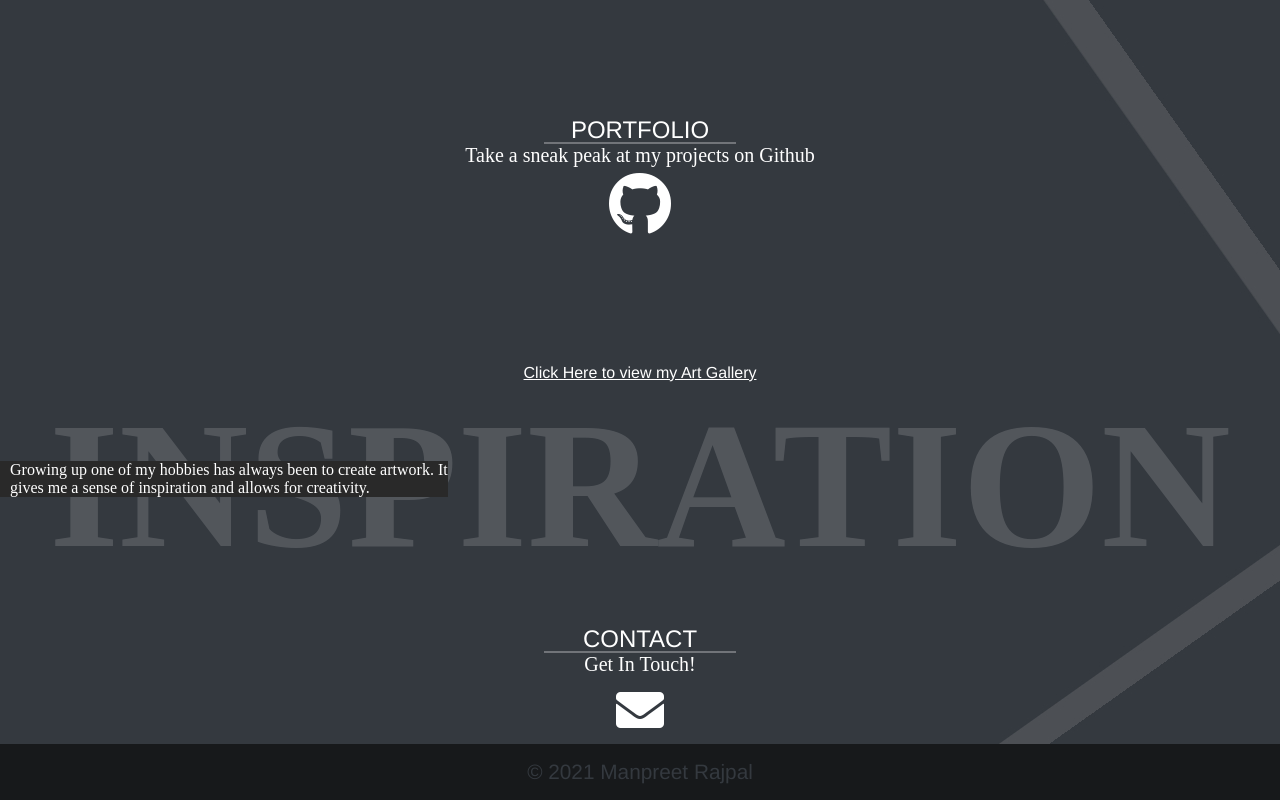
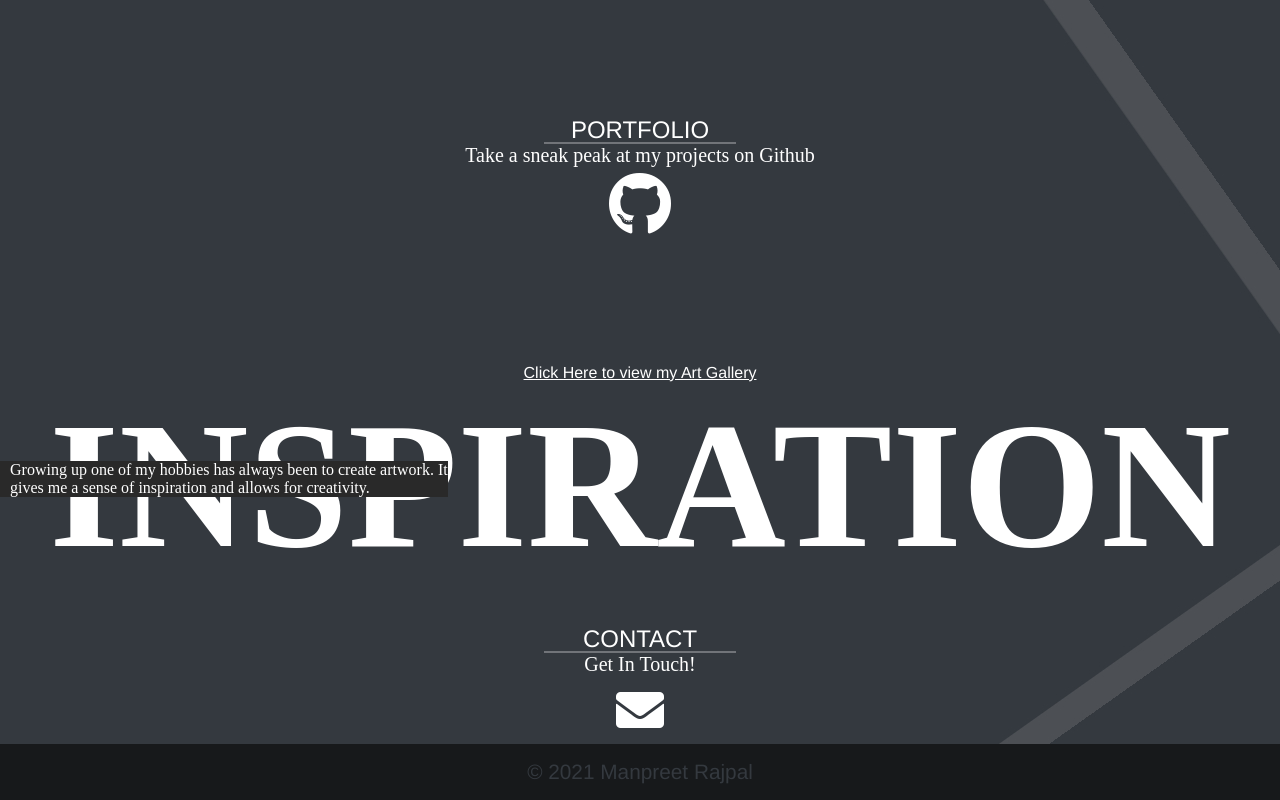
Before and after one commit to Manpreet1233/PortfolioWebsite, a Vue app: page / in a window 1280 px wide. Shown: the part 1498-2298 px from the top of the page. Built offline with nearby package versions, Linux system fonts and the light colour scheme; the HTML template or start-up script is replaced by a standard one; what vue-particles would draw is missing.

Commit message:
minor styling

```diff
--- a/src/App.vue
+++ b/src/App.vue
@@ -361,7 +361,7 @@ h3 {
 
 .hobby-content h1 {
   z-index: -1;
-  opacity: 15%;
+
 }
 
 .hobbies h1 {
```
